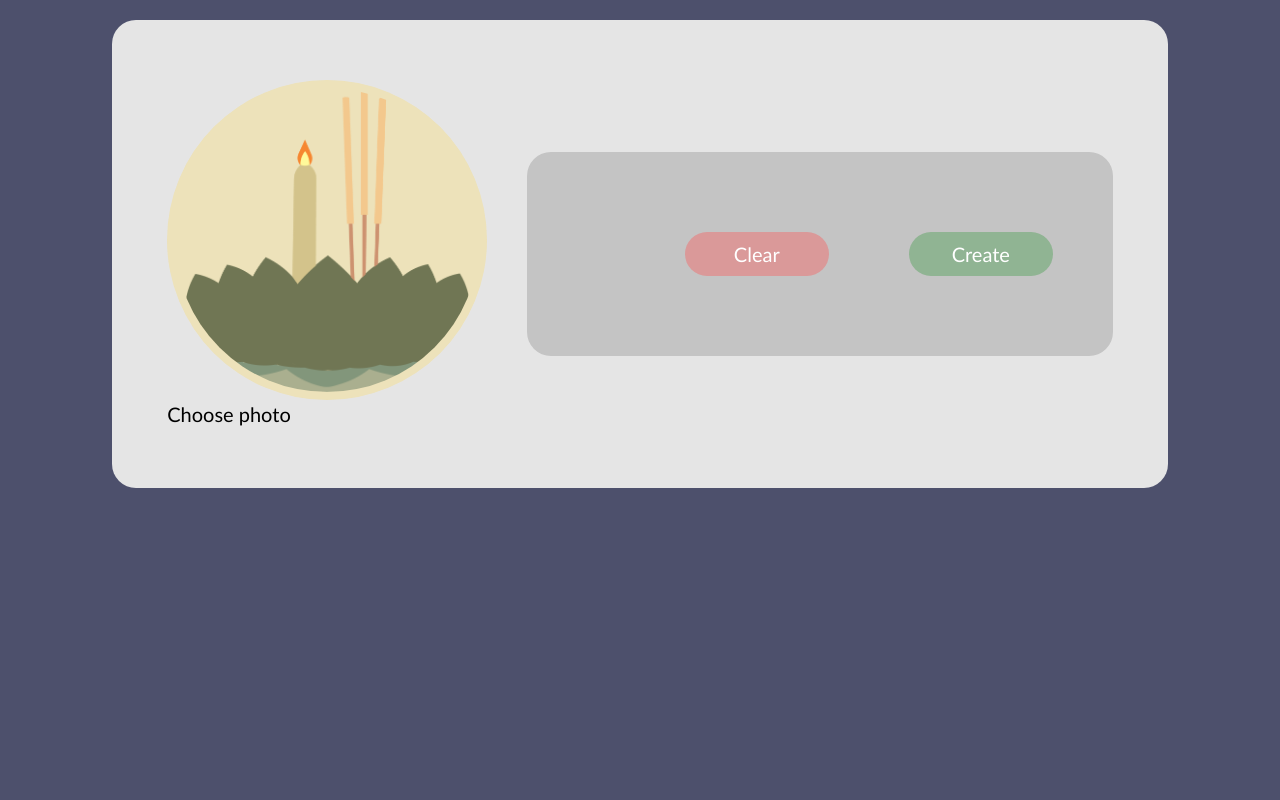
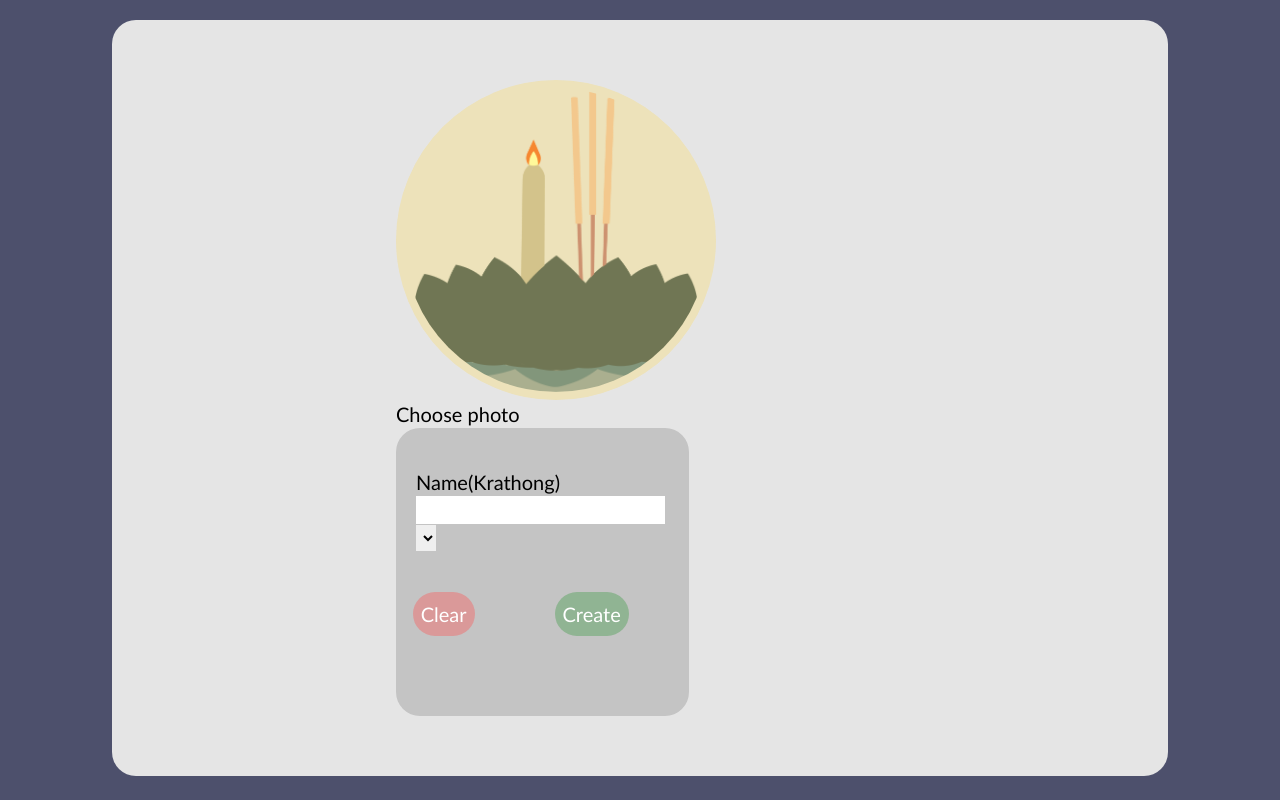
Before and after one commit to IntegratedProject-II/Front-end, a Vue app: page /addKrathong in a window 1280 px wide. Built offline with nearby package versions, Linux system fonts and the light colour scheme.

Commit message:
[Fixed]VueX wish

```diff
--- a/src/store/modules/krathong.js
+++ b/src/store/modules/krathong.js
@@ -2,15 +2,22 @@ export const krathong = {
     namespaced: true,
     state: {
         kt_id: "",
+        wish:"",
     },
     mutations:{
         setKrathongId(state,payload){
             state.kt_id = payload
+        },
+        setWish(state,payload){
+            state.wish = payload
         }
     },
     actions: {
         setKrathongId(context,payload) {
             context.commit("setKrathongId",payload)
+        },
+        setWish(context,payload) {
+            context.commit("setWish",payload)
         }
     },
 }
--- a/src/views/AddKrathong.vue
+++ b/src/views/AddKrathong.vue
@@ -4,6 +4,7 @@
       <div
         class="flex flex-col items-center laptop:flex-row laptop:justify-center p-10 gap-10"
       >
+        <Form @submit="submit" v-slot="{ errors }">
           <div>
             <img
               src="/src/assets/kratong2_color.png"
@@ -14,6 +15,26 @@
             </button>
           </div>
           <div class="bg-cloud rounded-3xl p-5 py-10 w-3/5 ">
+            <div>
+              <label for="krathongName">
+                Name(Krathong)
+              </label>
+              <Field
+                name="kt_name"
+                type="text"
+                v-model.trim="kt_name"
+                rules="required"
+              />
+              <p class="text-red-500">{{ errors.kt_name }}</p>
+            </div>
+            <div>
+              <label for="Type">
+                <Field name="type" as="select"
+                v-model="entered.t_id"
+                rules = "required" />
+              </label>
+
+            </div>
 
             <div class="flex justify-end">
               <button
@@ -29,9 +50,9 @@
               >
                 Create
               </button>
-
             </div>
           </div>
+        </Form>
       </div>
     </content-layout>
   </div>
@@ -39,23 +60,35 @@
 
 <script>
 import axios from "axios";
+import { Form, Field, defineRule } from "vee-validate";
+defineRule("required", (value) => {
+  if (!value) {
+    return "This field is required ";
+  }
+
+  return true;
+});
 export default {
   data() {
     return {
-        entered:{
-            kt_name:"",
-            amount:0,
-            kt_image:"",
-            detail:"",
-            t_id:0
-        }
-    }
+      entered: {
+        kt_name: "",
+        amount: 0,
+        kt_image: "",
+        detail: "",
+        t_id: 0,
+      },
+    };
+  },
+  components: {
+    Field,
+    Form,
   },
   methods: {
-    clear(){
-        console.log("clear method")
+    clear() {
+      console.log("clear method");
     },
-    create(){
+    create() {
       axios
         .post(`${process.env.VUE_APP_API}/addKrathong`, this.entered)
         .then((res) => {
@@ -66,13 +99,9 @@ methods: {
         .catch((err) => {
           console.log(err);
         });
-        console.log("create method")
+      console.log("create method");
     },
-    choosePhoto(){
-
-    }
-
+    choosePhoto() {},
   },
-
-}
+};
 </script>
--- a/src/views/DetailKrathong.vue
+++ b/src/views/DetailKrathong.vue
@@ -26,7 +26,7 @@
               class="rounded-3xl py-1 px-2 w-5/6 text-indigo  "
             />
             <p v-if="invalid.wish" class="text-red-500 px-20">
-              Please enter wish!
+              Please enter wish !
             </p>
           </div>
           <div class="flex justify-end">
@@ -51,6 +51,7 @@
 </template>
 <script>
 import axios from "axios";
+import { mapActions, mapState } from "vuex";
 export default {
   data() {
     return {
@@ -65,7 +66,7 @@ export default {
         },
       },
       entered: {
-        wish: null,
+        wish: "",
       },
       invalid: {
         wish: null,
@@ -73,7 +74,12 @@ export default {
       kt_id: "",
     };
   },
+
   methods: {
+    ...mapActions({
+      setKrathongId: "krathong/setKrathongId",
+      setWish: "krathong/setWish",
+    }),
     fetchKrathong() {
       axios
         .get(
@@ -84,24 +90,37 @@ export default {
         });
     },
     loy() {
-      console.log(this.entered.wish);
       this.invalid.wish =
         this.entered.wish === undefined || this.entered.wish === ""
           ? true
           : false;
+
+      if (this.getRole == "") {
+        this.setKrathongId(this.kt_id);
+        this.setWish(this.entered.wish);
+        this.$router.push("/place");
+      } else {
         axios
-        .post(`${process.env.VUE_APP_API}/person/register`, this.entered)
+          .post(`${process.env.VUE_APP_API}/history/addHistory`, this.entered)
           .then((res) => {
-          console.log(res.data);
-          // this.$router.push("/place");
+            // console.log(res.data);
+            this.setKrathongId(res.data.kt_id);
+            this.setWish(res.data.wish);
+            this.$router.push("/place");
           })
           .catch((err) => {
             console.log(err);
           });
+      }
     },
   },
   mounted() {
     this.fetchKrathong();
   },
+  computed: {
+    ...mapState({
+      getRole: (state) => state.signin.role,
+    }),
+  },
 };
 </script>
--- a/src/views/Place.vue
+++ b/src/views/Place.vue
@@ -7,8 +7,9 @@
       >
         Place
       </p>
-         <!-- just copy form detailKT  -->
-      <div class="grid grid-cols-3 gap-10 w-full">
+      <p>Wish :{{this.getWish}}</p>
+      <!-- just copy form detailKT  -->
+      <!-- <div class="grid grid-cols-3 gap-10 w-full">
         <ul v-for="item in ktImage" :key="item.kt_id">
           <router-link :to="`/krathong/${item.kt_id}`">
             <div class="flex justify-center">
@@ -29,7 +30,6 @@
             </div>
           </router-link>
 
-          <!-- admin btn  -->
           <div v-if="!isUser" class="flex justify-center">
             <button
               class=" bg-cloud text-indigo rounded-full hover:duration-300 hover:text-cloud hover:bg-indigo p-2 m-10 w-36  "
@@ -38,12 +38,13 @@
             </button>
           </div>
         </ul>
-      </div>
+      </div> -->
     </content-layout>
   </div>
 </template>
 <script>
 import axios from "axios";
+import { mapState } from "vuex";
 export default {
   data() {
     return {
@@ -62,5 +63,11 @@ export default {
         });
       }
   },
+   computed: {
+    ...mapState({
+      getWish: (state) => state.krathong.wish,
+    })
+  },
+
 };
 </script>
```
Also changed, not shown: src/views/LoyResult.vue (added). Lines whose indentation alone changed are shown as unchanged.
